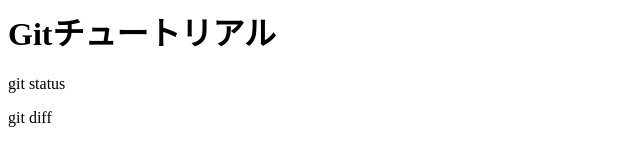
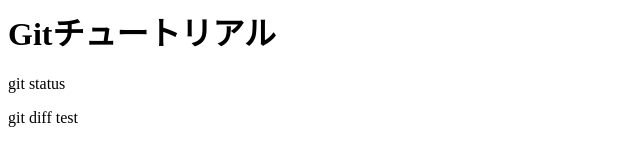
Before and after one commit to hide-0511/igt-remote, a plain HTML site: page index.html in a window 1280 px wide. Shown: the full height of the page, 0-640 px from the left. Drawn offline with Linux system fonts and the light colour scheme.

Commit message:
forth commit

```diff
--- a/index.html
+++ b/index.html
@@ -1,3 +1,3 @@
 <h1>Gitチュートリアル</h1>
 <p>git status</p>
-<p>git diff</p>
+<p>git diff test</p>
```
